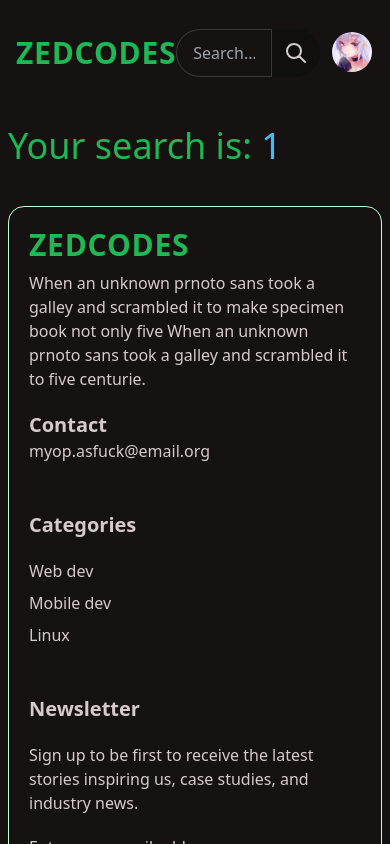
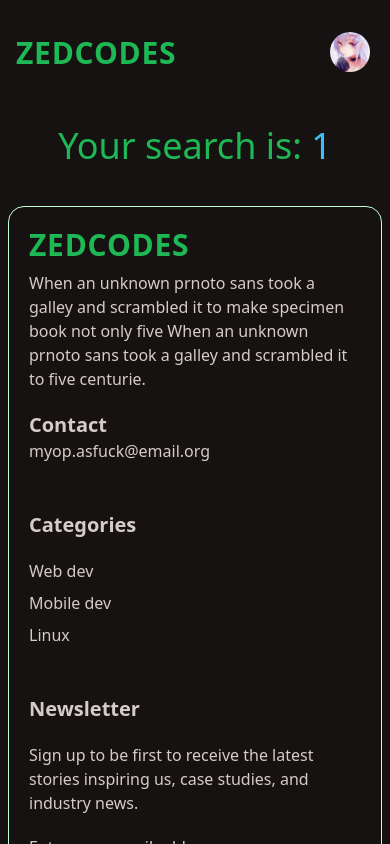
Before and after one commit to izharxyz/neon, a SvelteKit app: page /search/1 in a window 390 px wide. Shown: the top 844 px of the page. Built offline with nearby package versions, Linux system fonts and the light colour scheme.

Commit message:
ui changes

```diff
--- a/src/lib/Header.svelte
+++ b/src/lib/Header.svelte
@@ -8,9 +8,9 @@
       <a href="/" class="normal-case text-3xl font-bold cursor-pointer tracking-wide text-primary hover:text-primary-focus transition duration-150">ZEDCODES</a>
     </div>
     <div class="flex-none gap-2">
-      <form class="form-control" action="/search/{search}">
+      <form class="hidden md:block form-control" action="/search/{search}">
         <div class="input-group">
-          <input type="text" placeholder="Search…" class="input input-bordered w-24 md:w-52" bind:value={search}/>
+          <input type="text" placeholder="Search…" class="input input-bordered" bind:value={search}/>
           <button class="btn btn-square">
             <svg xmlns="http://www.w3.org/2000/svg" class="h-6 w-6" fill="none" viewBox="0 0 24 24" stroke="currentColor"><path stroke-linecap="round" stroke-linejoin="round" stroke-width="2" d="M21 21l-6-6m2-5a7 7 0 11-14 0 7 7 0 0114 0z" /></svg>
           </button>
--- a/src/routes/search/[search]/+page.svelte
+++ b/src/routes/search/[search]/+page.svelte
@@ -4,4 +4,4 @@
     $: ({ search } = data)
 </script>
 
-<h1 class="text-4xl text-primary"> Your search is: <span class="text-info">{search}</span> </h1>
+<h1 class="text-4xl text-primary text-center"> Your search is: <span class="text-info">{search}</span> </h1>
```
